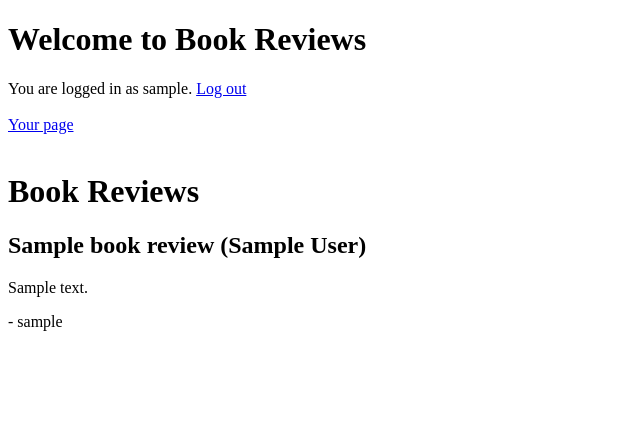
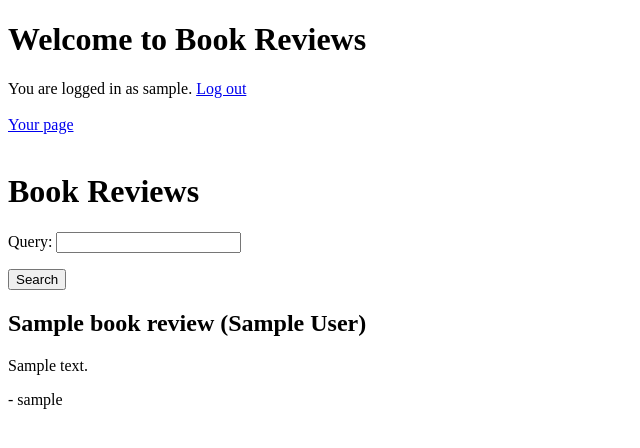
Before and after one commit to minttugomez/kirja-arvostelut, a Flask app: template templates/index.html in a window 1280 px wide. Shown: the top 448 px of the page, without its empty margins (0-640 px from the left). Run offline with Flask 3, Linux system fonts and the light colour scheme; the visitor is signed in with stand-in values (Sample User, id 1); the template is opened without the code that fills it: most values are stand-ins (such as "Sample title", 1, 10 or a date in 2020).

Commit message:
add search

```diff
--- a/app.py
+++ b/app.py
@@ -2,7 +2,7 @@ import sqlite3
 from flask import Flask, redirect, render_template, request, session, flash
 from werkzeug.security import generate_password_hash, check_password_hash
 from repositories.user_repository import create_user, get_password_hash, get_user_id
-from repositories.review_repository import get_all_reviews, get_review_by_id, add_review, update_review, delete_review
+from repositories.review_repository import get_all_reviews, get_review_by_id, add_review, update_review, delete_review, search
 import config
 
 app = Flask(__name__)
@@ -10,8 +10,9 @@ app.secret_key = config.secret_key
 
 @app.route("/")
 def index():
-    book_reviews = get_all_reviews() or []
-    return render_template("index.html", book_reviews=book_reviews)
+    query = request.args.get("query")
+    book_reviews = search(query) if query else get_all_reviews() or []
+    return render_template("index.html", query=query, book_reviews=book_reviews)
 
 @app.route("/register")
 def register():
--- a/templates/index.html
+++ b/templates/index.html
@@ -23,6 +23,17 @@
   </p>
 
   <h1>Book Reviews</h1>
+  <form action="/" method="get">
+    <p>
+      Query:
+      {% if query %}
+      <input type="text" name="query" value="{{ query }}" />
+      {% else %}
+      <input type="text" name="query" />
+      {% endif %}
+    </p>
+    <input type="submit" value="Search" />
+  </form>
   {% for book_review in book_reviews %}
   <h2>{{ book_review['title'] }} ({{ book_review['author'] }})</h2>
   <p>{{ book_review['review'] }}</p>
```
Also changed, not shown: repositories/review_repository.py (+9 -0 lines).
